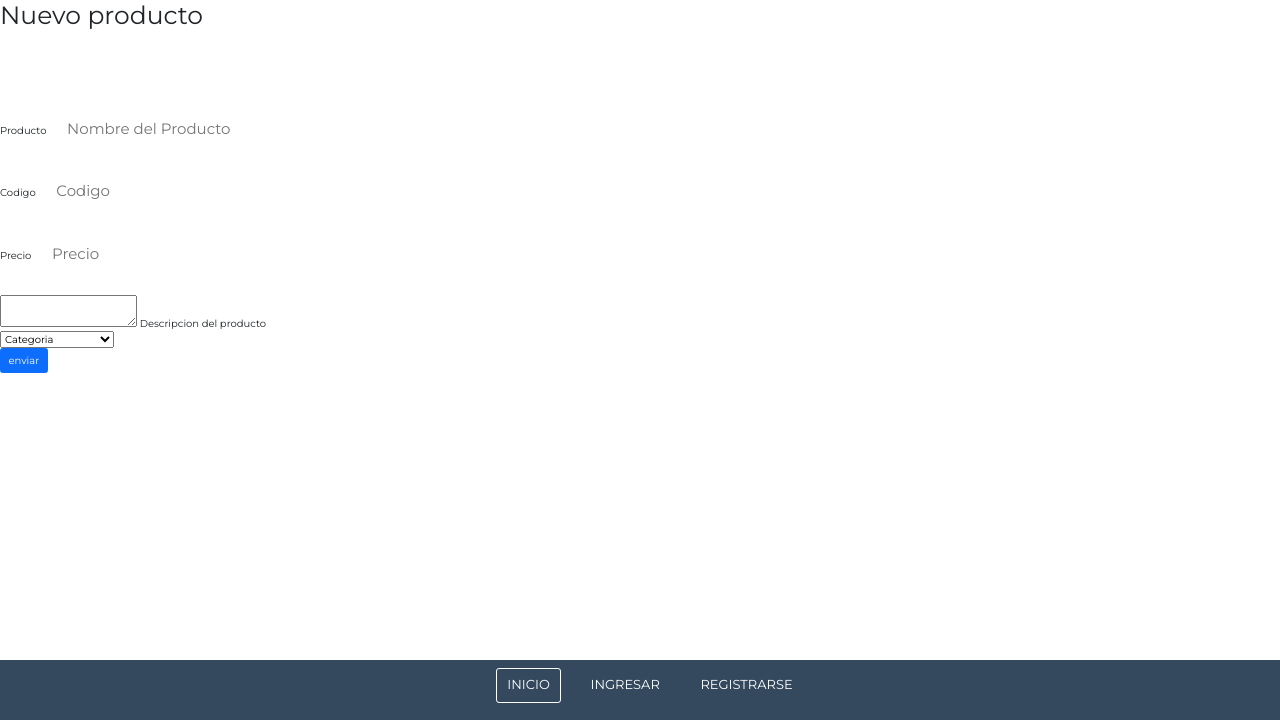
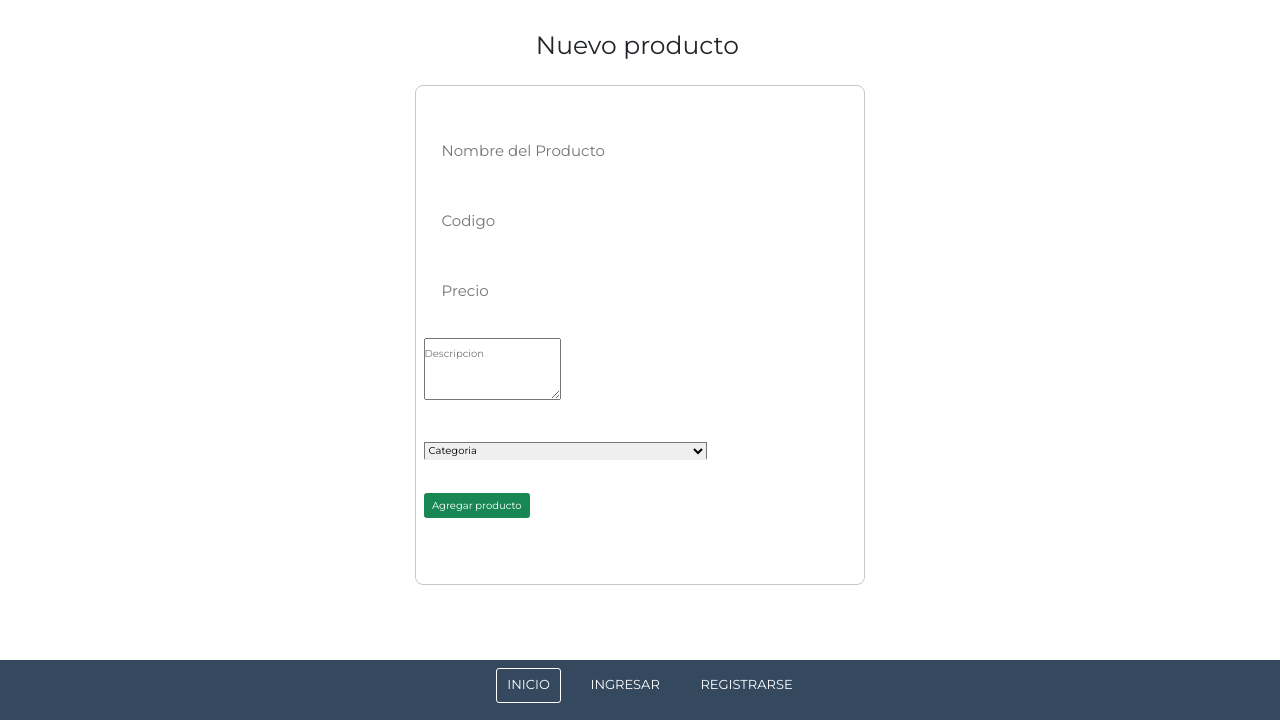
Before and after one commit to BarbaraSuarez291/tpAppWeb, a PHP site: page /agregarProducto.php in a window 1280 px wide. Shown: the part 80-800 px from the top of the page. Run offline with PHP 8.4, Linux system fonts and the light colour scheme.

Commit message:
Algunos cambios en el abm de productos.

```diff
--- a/agregarProducto.php
+++ b/agregarProducto.php
@@ -1,42 +1,77 @@
-<?php include("./includes/header.php"); ?>
+<?php include("./includes/header.php");
+$error = false;
+if (isset($_GET['messageError'])) {
+    $messageError =  $_GET['messageError'];
+    $error = true;
+}
+$message = "Error. Verifique los campos.";
+?>
+
+<div class="row">
+    <div class="col-2"></div>
+<div class="col-8">
+<?php if ($error == true) : ?>
+        <div class="alert alert-danger alert-dismissible fade show" role="alert">
+            <strong><?php echo $message; ?></strong>
+            <button type="button" class="btn-close" data-bs-dismiss="alert"></button>
+        </div>
+    <?php endif; ?>
+</div>
+<div class="col-2"></div>
+</div>
+<div class="row container-fluid">
+   <div></div>
+    <div class="col-4"></div>
+    <div class="col-6" style="margin: 0 auto;padding-top:30px;">
+        <div>
             <h1>Nuevo producto</h1>
+        </div>
+    </div>
+    <div class="col-4"></div>
+</div>
+<div class="row  form-registro">
+    <div class="col-2"></div>
+    <div class="col-8 " style="padding-top:30px;">
+
+
         <form action="alta_producto_sql.php" method="post">
 
-    <input type="text">
+            <!-- <input type="text">-->
             <div>
-        <label for="nombreProd">Producto</label>
+
                 <input type="text" name="nombreProd" id="nombreProd" placeholder="Nombre del Producto">
             </div>
             <div>
-        <label for="codigo">Codigo</label>
+
                 <input type="text" id="codigo" name="codigo" placeholder="Codigo">
             </div>
             <div class="mb-3">
-        <label for="price">Precio</label>
-        <input type="text" name="price" id="price" placeholder="Precio">
+
+                <input class="input" type="text" name="price" id="price" placeholder="Precio">
             </div>
 
             <div>
-
-        <div>
-            <textarea for="description" name="description"></textarea>
-            <label for="description" name="description">Descripcion del producto</label>
+                <div> <textarea for="description" name="description" placeholder="Descripcion"></textarea></div>
             </div>
 
 
-
-        <select name="category">
+            <br>
+            <select class="input" name="category" require>
                 <option selected>Categoria</option>
                 <option value="1">Remeras</option>
                 <option value="2">Pantalones/Shorts</option>
                 <option value="3">Camperas</option>
                 <option value="4"></option>
             </select>
-        <div><button type="submit" class="btn btn-primary">enviar </button></div>
+            <br>
+            <div><button type="submit" class="btn btn-success">Agregar producto</button></div>
 
 
         </form>
 
+    </div>
+    <div class="col-2"></div>
+</div>
 
 
 <?php include("./includes/footer.php"); ?>
```
Also changed, not shown: ABM_productos.php (+22 -7 lines), alta_producto_sql.php (+7 -3 lines), editarProducto.php (+9 -5 lines), eliminarProducto.php (+19 -2 lines), modificarCantidadesProducto.php (+29 -73 lines). Lines whose indentation alone changed are shown as unchanged.
